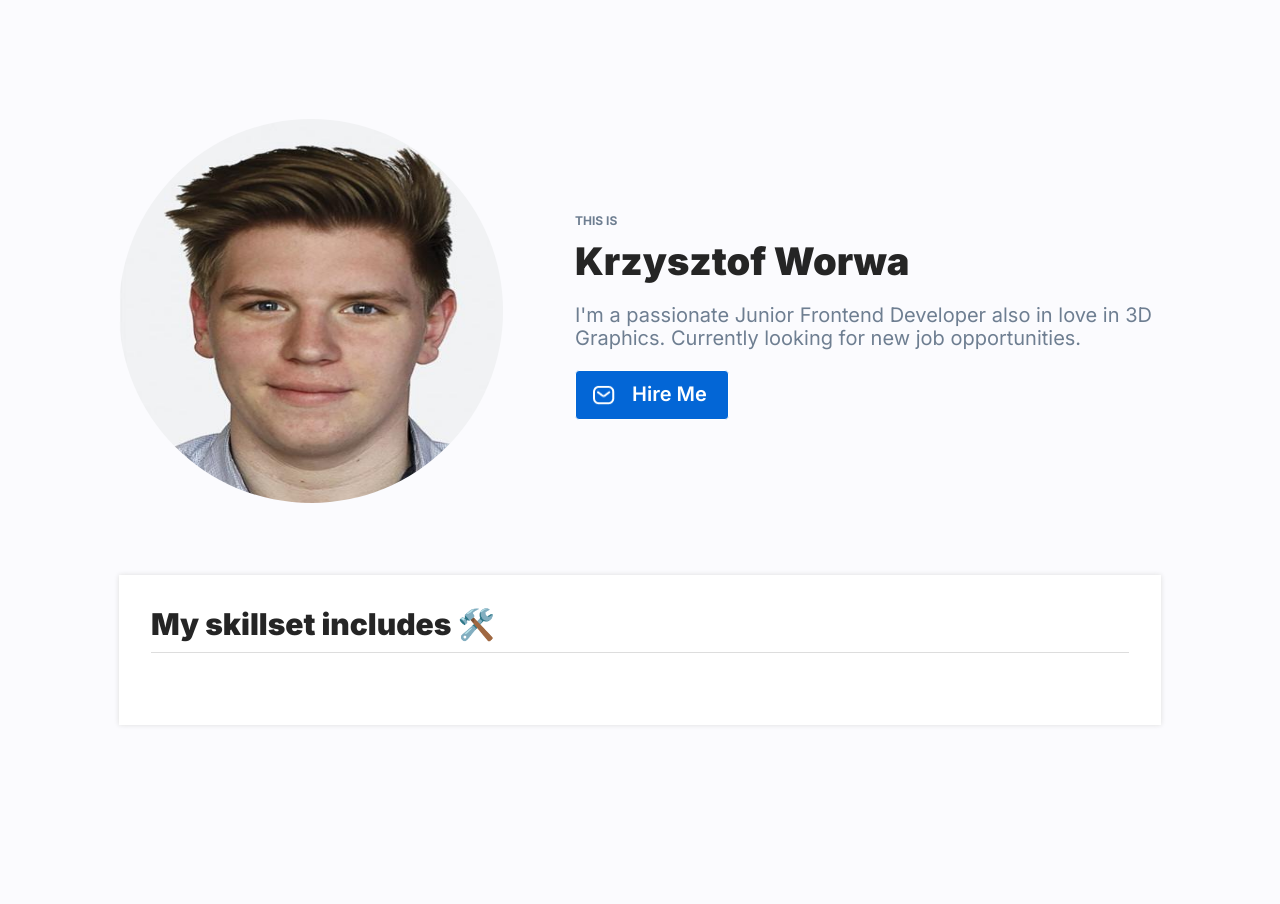
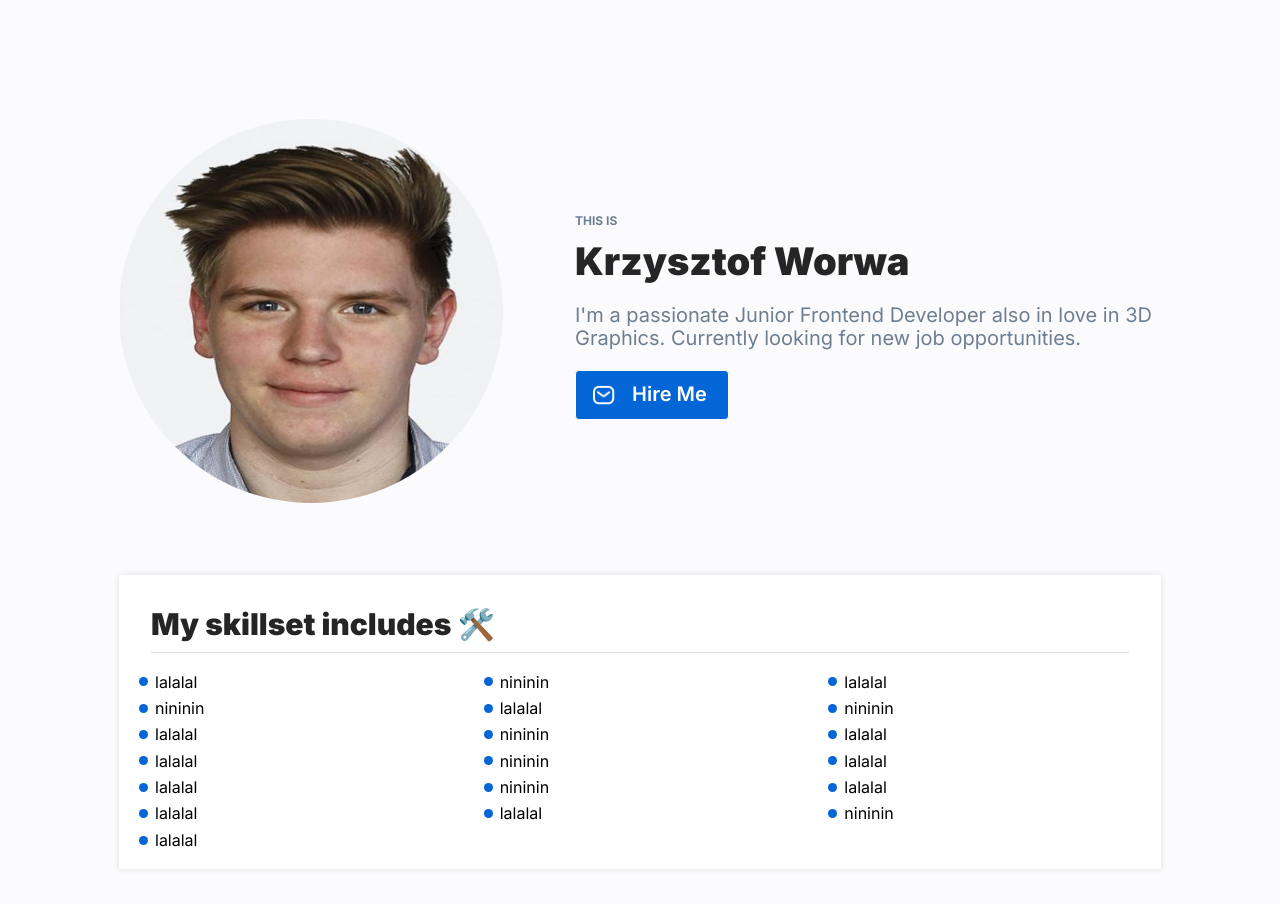
Before and after one commit to KrzysiekWorwa/personal-homepage, a React (Create React App) app: page / in a window 1280 px wide. Shown: the top 904 px of the page. Built offline with nearby package versions, Linux system fonts and the light colour scheme.

Commit message:
adding Tile component with ul

```diff
--- a/src/App.js
+++ b/src/App.js
@@ -4,6 +4,7 @@ import { GlobalStyle } from "./GlobalStyle";
 import { Container } from "./components/Container";
 import HeaderTile from "./components/HeaderTile/index";
 import Tile from "./components/Tile";
+import List from "./components/Tile/List";
 
 function App() {
   return (
@@ -11,7 +12,7 @@ function App() {
       <GlobalStyle />
       <Container>
         <HeaderTile />
-        <Tile />
+        <Tile title="My skillset includes 🛠️" body={<List />}/>
       </Container>
     </ThemeProvider>
   );
--- /dev/null
+++ b/src/Components/Tile/List/index.js
@@ -0,0 +1,65 @@
+import { StyledList, Item } from "./styled";
+
+const List = () => (
+    <StyledList>
+        <Item>
+            lalalal
+        </Item>
+        <Item>
+            nininin
+        </Item>
+        <Item>
+            lalalal
+        </Item>
+        <Item>
+            nininin
+        </Item>
+        <Item>
+            lalalal
+        </Item>
+        <Item>
+            nininin
+        </Item>
+        <Item>
+            lalalal
+        </Item>
+        <Item>
+            nininin
+        </Item>
+        <Item>
+            lalalal
+        </Item>
+        <Item>
+            lalalal
+        </Item>
+        <Item>
+            nininin
+        </Item>
+        <Item>
+            lalalal
+        </Item>
+        <Item>
+            lalalal
+        </Item>
+        <Item>
+            nininin
+        </Item>
+        <Item>
+            lalalal
+        </Item>
+        <Item>
+            lalalal
+        </Item>
+        <Item>
+            lalalal
+        </Item>
+        <Item>
+            nininin
+        </Item>
+        <Item>
+            lalalal
+        </Item>
+    </StyledList>
+);
+
+export default List;
--- /dev/null
+++ b/src/Components/Tile/List/styled.js
@@ -0,0 +1,27 @@
+import styled from "styled-components";
+import eclipseIcon from "./eclipse.svg";
+
+export const StyledList = styled.ul`
+    list-style: none;
+    margin: 0;
+    padding: 0;
+    display: grid;
+    grid-gap: 8px 32px;
+    grid-template-columns: repeat(3, 1fr);
+`;
+
+export const Item = styled.li`
+    display: grid;
+    grid-template-columns: auto 1fr;
+    grid-gap: 7px;
+    align-items: center;
+
+    &::before {
+        content: "";
+        width: 9px;
+        height: 9px;
+        background-image: url(${eclipseIcon});
+        background-size: contain;
+        background-repeat: no-repeat;
+    }
+`;
--- a/src/Components/Tile/index.js
+++ b/src/Components/Tile/index.js
@@ -1,15 +1,16 @@
 import { SectionBody, SectionHeader,SectionUnderline, SectionTitle, Body } from "./styled";
 
-const Tile = () => (
+const Tile = ({title, body}) => (
 
     <SectionBody>
         <SectionHeader>
             <SectionTitle>
-                My skillset includes 🛠️
+                {title}
             </SectionTitle>
             <SectionUnderline />
         </SectionHeader>
         <Body>
+            {body}
         </Body>
     </SectionBody>
 
--- a/src/Components/Tile/styled.js
+++ b/src/Components/Tile/styled.js
@@ -9,10 +9,10 @@ export const SectionBody = styled.section`
 export const SectionHeader = styled.header`
     align-items: center;
     padding: 32px;
+    padding-bottom: 0;
 `;
 
 export const SectionUnderline = styled.div`
-    width: 100%;
     height: 1px;
     background-color: #ddd;
     margin: 10px auto 0;
@@ -27,4 +27,5 @@ export const SectionTitle = styled.h2`
 
 export const Body = styled.div`
     padding: 20px;
+    max-height: 256px;
 `;
```
Also changed, not shown: src/Components/Tile/List/eclipse.svg (added).
